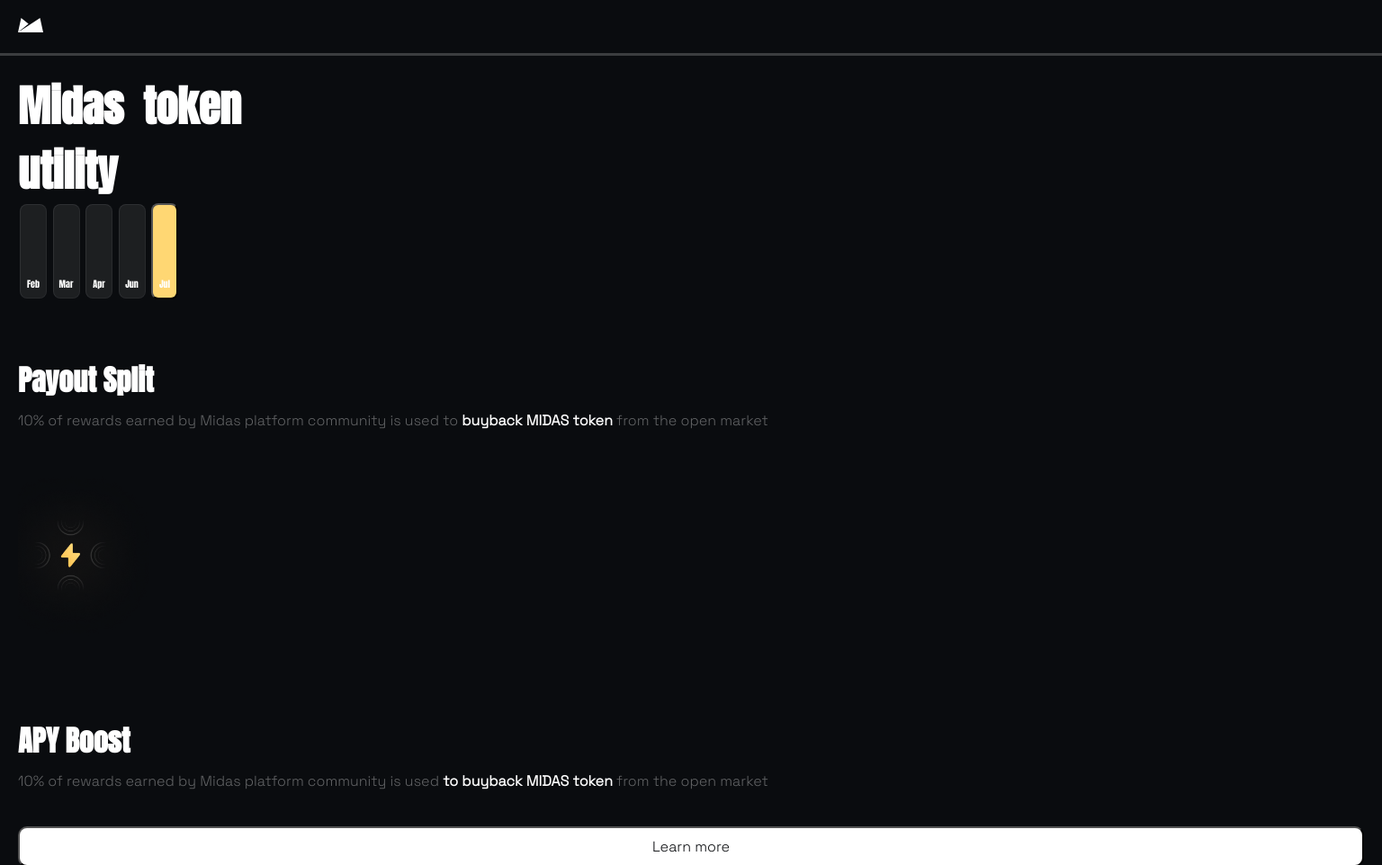
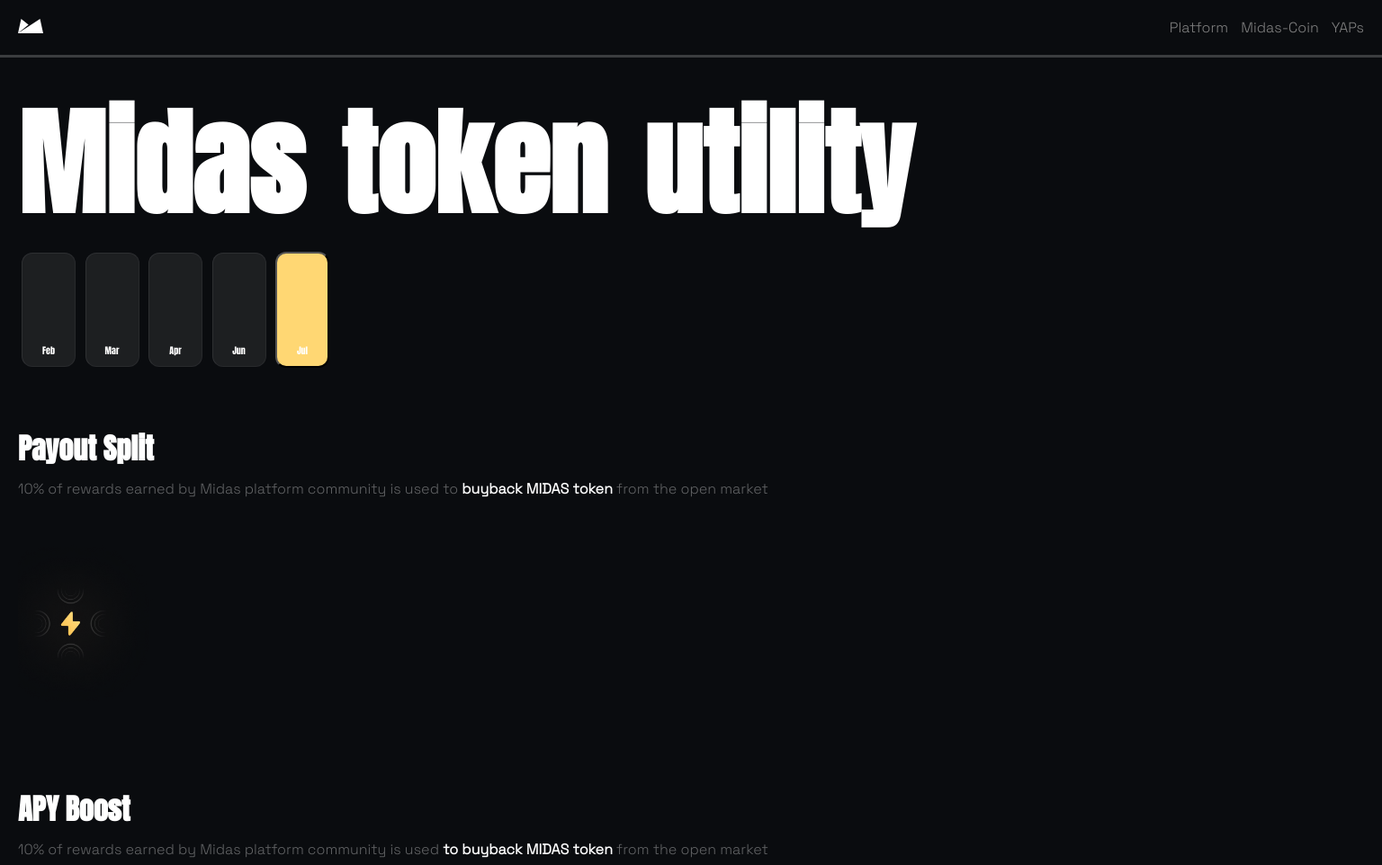
Before and after one commit to chigovvv/PKwebTrue2, a plain HTML site: page index.html in a window 1536 px wide. Shown: the top 962 px of the page at 90% size. Drawn offline with Linux system fonts and the light colour scheme.

Commit message:
final_commit

```diff
--- a/css.css
+++ b/css.css
@@ -42,6 +42,7 @@
 }
 .section_1_p{
     word-spacing: 10px;
+    max-width: 250px;
 }
 .Calendar{
     background-color: rgba(255, 255, 255, 0.08);
@@ -105,6 +106,35 @@
     padding: 10px;
 
 }
-@media screen and {
-
+@media screen and (min-width: 1440px){
+    .headerwrap{
+        display: flex;
+        justify-content: space-between
+    }
+    .Midas_p{
+        word-spacing: 10px;
+        color:  grey;
+        font-family: 'Space Grotesk', sans-serif;
+        font-size: 1.6rem;
+    }
+    .title1{
+        font-size: 13rem;
+        max-width: 1000px;
+    }
+    .Calendar{
+        border-radius: 12px;
+        margin: 0px 4px;
+        /* padding: 80px 10px 6px; */
+        padding-top: 100px;
+        padding-bottom: 10px;
+        width: 60px;
+    }
+    .July{
+        border-radius: 12px;
+        margin: 0px 4px;
+        /* padding: 80px 10px 6px; */
+        padding-top: 100px;
+        padding-bottom: 10px;
+        width: 60px;
+    }
 }
--- a/index.html
+++ b/index.html
@@ -15,11 +15,12 @@
 <body>
     <header class="headerwrap">
         <button class="btn"><img src="img/LOGO.svg" alt=""></button>
+        <p class="Midas_p">Platform Midas-Coin YAPs</p>
     </header>
     <main>
         <section class="Midastoken">
-            <h2 class="section_1_p title1">Midas token</h2>
-            <h2 class="section_1_p title1">utility</h2>
+            <h2 class="section_1_p title1">Midas token utility</h2>
+
             <div class="div_calendar">
                 <button class="Calendar"><p class="Month">Feb</p></button>
                 <button class="Calendar"><p class="Month">Mar</p></button>
```
